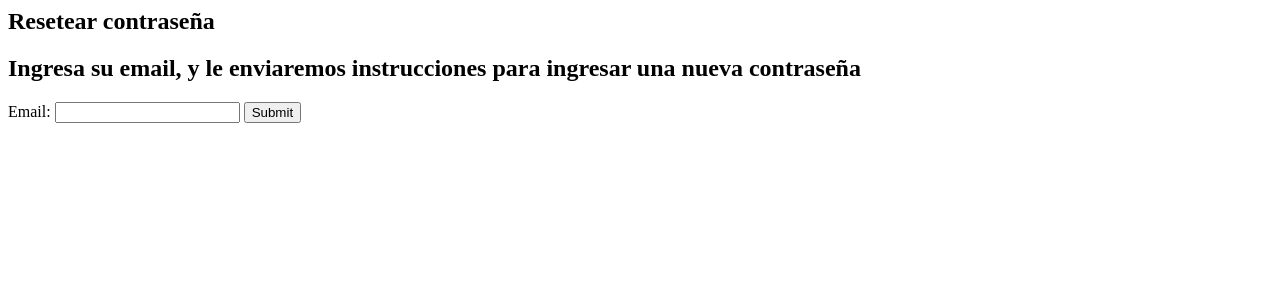
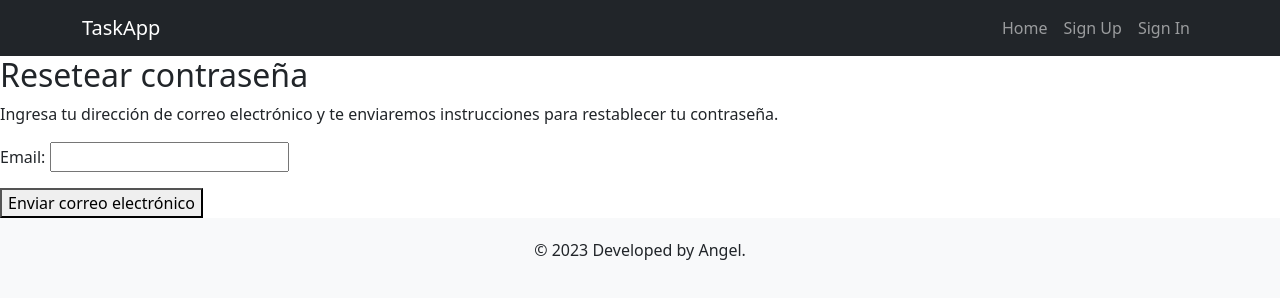
Before and after one commit to Daniel-615/TaskApp, a Django app: page /reset_password/ in a window 1280 px wide. Shown: the top 300 px of the page. Run offline with Django 4.2, Linux system fonts and the light colour scheme.

Commit message:
features

```diff
--- a/tasks/templates/password-reset.html
+++ b/tasks/templates/password-reset.html
@@ -1,7 +1,11 @@
-<h2>Resetear contraseña</h2>
-<h2>Ingresa su email, y le enviaremos instrucciones para ingresar una nueva contraseña</h2>
-<form method="POST">
+{% extends 'base.html' %}
+
+{% block content %}
+  <h2>Resetear contraseña</h2>
+  <p>Ingresa tu dirección de correo electrónico y te enviaremos instrucciones para restablecer tu contraseña.</p>
+  <form method="POST">
     {% csrf_token %}
-    {{form}}
-    <input type="Submit" name="Send email">
-</form>
+    {{ form.as_p }}
+    <button type="submit">Enviar correo electrónico</button>
+  </form>
+{% endblock %}
```
Also changed, not shown: tasks/templates/password-confirm.html (+9 -5 lines).
